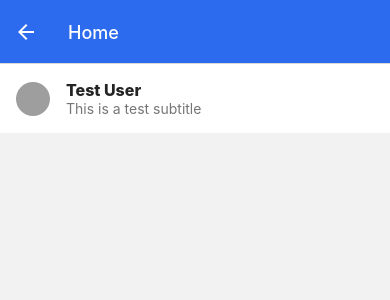
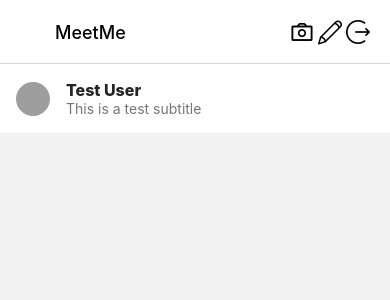
Before and after one commit to nadun96/meet-me, a React Native app: screen /Home in a window 390 px wide. Shown: the top 300 px of the page. Built offline with nearby package versions, Linux system fonts and the light colour scheme; no server answers; grey boxes are pictures that could not be loaded.

Commit message:
home screen - added list

```diff
--- a/App.js
+++ b/App.js
@@ -6,6 +6,7 @@ import { createNativeStackNavigator } from '@react-navigation/native-stack';
 import LoginScreen from './screens/LoginScreen';
 import RegisterScreen from './screens/RegisterScreen';
 import HomeScreen from './screens/HomeScreen';
+import AddChatScreen from './screens/AddChatScreen';
 
 const Stack = createNativeStackNavigator();
 
@@ -22,6 +23,7 @@ export default function App() {
         <Stack.Screen name="Login" component={LoginScreen} />
         <Stack.Screen name="Register" component={RegisterScreen} />
         <Stack.Screen name="Home" component={HomeScreen} />
+        <Stack.Screen name="AddChat" component={AddChatScreen} />
       </Stack.Navigator>
     </NavigationContainer>
   );
--- /dev/null
+++ b/screens/AddChatScreen.js
@@ -0,0 +1,14 @@
+import { StyleSheet, Text, View } from 'react-native'
+import React from 'react'
+
+const AddChatScreen = () => {
+  return (
+    <View>
+      <Text>AddChatScreen</Text>
+    </View>
+  )
+}
+
+export default AddChatScreen
+
+const styles = StyleSheet.create({})
--- a/screens/HomeScreen.js
+++ b/screens/HomeScreen.js
@@ -1,8 +1,61 @@
-import { SafeAreaView, ScrollView, StyleSheet, Text, View } from 'react-native'
-import React from 'react'
+import { SafeAreaView, ScrollView, StyleSheet, Text, TouchableOpacity, View } from 'react-native'
+import React, { useLayoutEffect } from 'react'
 import CustomListItem from '../components/CustomListItem'
+import { Avatar } from 'react-native-elements';
+import { auth, db } from '../firebase';
+import { AntDesign, SimpleLineIcons } from '@expo/vector-icons';
 
-const HomeScreen = () => {
+const HomeScreen = ({navigation}) => {
+
+    const signOutUser = () => {
+        auth.signOut().then(() => {
+            navigation.replace("Login");
+        });
+    };
+
+
+    useLayoutEffect(() => {
+        navigation.setOptions({
+            title: "MeetMe",
+            headerStyle: { backgroundColor: "#fff" },
+            headerTitleStyle: { color: "black" },
+            headerTintColor: "black",
+            headerLeft: () => (
+                <View style={{ marginLeft: 5 }}>
+                    <TouchableOpacity>
+                        <Avatar
+                            rounded
+                            source={{
+                                uri: auth?.currentUser?.photoURL,
+                            }}
+
+                        />
+                    </TouchableOpacity>
+                </View>
+
+            ),
+            headerRight: () => (
+                <View style={{
+                    flexDirection: "row",
+                    justifyContent: "space-between",
+                    width: 80,
+                    marginRight: 20,
+                }}>
+                    <TouchableOpacity>
+                        <AntDesign name="camerao" size={24} color="black" />
+                    </TouchableOpacity>
+                    <TouchableOpacity>
+                        <SimpleLineIcons name="pencil" size={24} color="black" />
+                    </TouchableOpacity>
+                    <TouchableOpacity onPress={signOutUser}>
+                        <AntDesign name="logout" size={24} color="black" />
+                    </TouchableOpacity>
+                </View>
+            ),
+
+        });
+    }, [navigation]);
+
   return (
     <SafeAreaView>
       <ScrollView>
--- a/screens/LoginScreen.js
+++ b/screens/LoginScreen.js
@@ -19,7 +19,10 @@ const LoginScreen = ({ navigation }) => {
         return unsubscribe;
     }, []);
 
-    const signIn = () => { };
+    const signIn = () => {
+        auth.signInWithEmailAndPassword(email, password)
+        .catch((error) => alert(error));
+     };
 
     return (
         <KeyboardAvoidingView behavior="padding" style={styles.container}>
@@ -47,6 +50,7 @@ const LoginScreen = ({ navigation }) => {
                     value={password}
                     onChangeText={(text) => setPassword(text)}
                     containerStyle={styles.button}
+                    onSubmitEditing={signIn}
                 />
             </View>
             <Button
--- a/screens/RegisterScreen.js
+++ b/screens/RegisterScreen.js
@@ -10,6 +10,7 @@ const RegisterScreen = ({ navigation }) => {
     const [email, setEmail] = React.useState("");
     const [password, setPassword] = React.useState("");
     const [imageUrl, setImageUrl] = React.useState("");
+    const [phoneNumber, setPhoneNumber] = React.useState("");
 
     useLayoutEffect(() => {
         navigation.setOptions({
@@ -23,6 +24,7 @@ const RegisterScreen = ({ navigation }) => {
             authUser.user.updateProfile({
                 displayName: name,
                 photoURL: imageUrl || "https://cdn-icons-png.flaticon.com/512/25/25634.png",
+                phoneNumber: phone,
             });
         })
         .catch((error) => alert(error.message));
@@ -48,6 +50,12 @@ const RegisterScreen = ({ navigation }) => {
                     type='email'
                     value={email}
                     onChangeText={(text) => setEmail(text)}
+                />
+                <Input
+                    placeholder='Phone number'
+                    type='phone'
+                    value={phoneNumber}
+                    onChangeText={(text) => setPhoneNumber(text)}
                 />
                 <Input
                     placeholder='Password'
```
